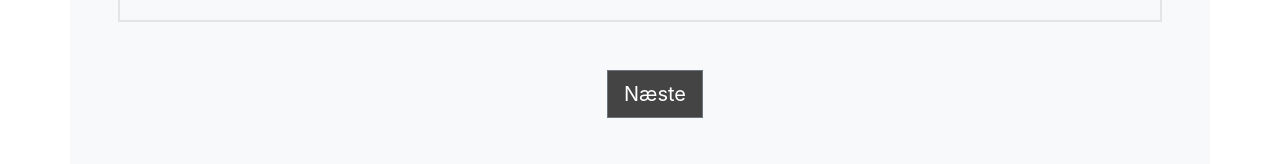
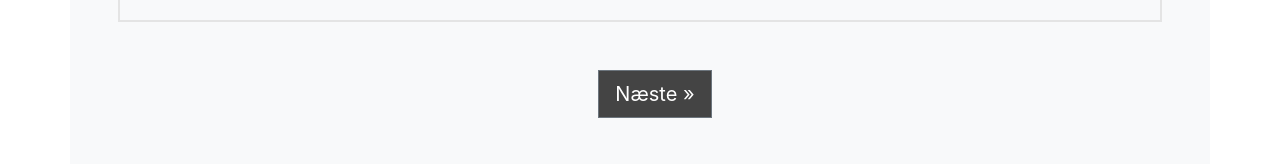
Before and after one commit to CasperEngl/jydsktagmaling-beregner, a React (Create React App) app: page / in a window 1280 px wide. Shown: the part 297-461 px from the top of the page. Built offline with nearby package versions, Linux system fonts and the light colour scheme.

Commit message:
Added arrows to next/back buttons

```diff
--- a/src/App.tsx
+++ b/src/App.tsx
@@ -61,12 +61,12 @@ function App() {
 				<Row className="mt-5 justify-content-center">
 					<Col xs="auto">
 						<ControlButton direction="backwards" hideOn={1}>
-							Forrige
+							&#171; Forrige
 						</ControlButton>
 					</Col>
 					<Col xs="auto">
 						<ControlButton direction="forwards" hideOn={3}>
-							Næste
+							Næste &#187;
 						</ControlButton>
 					</Col>
 				</Row>
```
